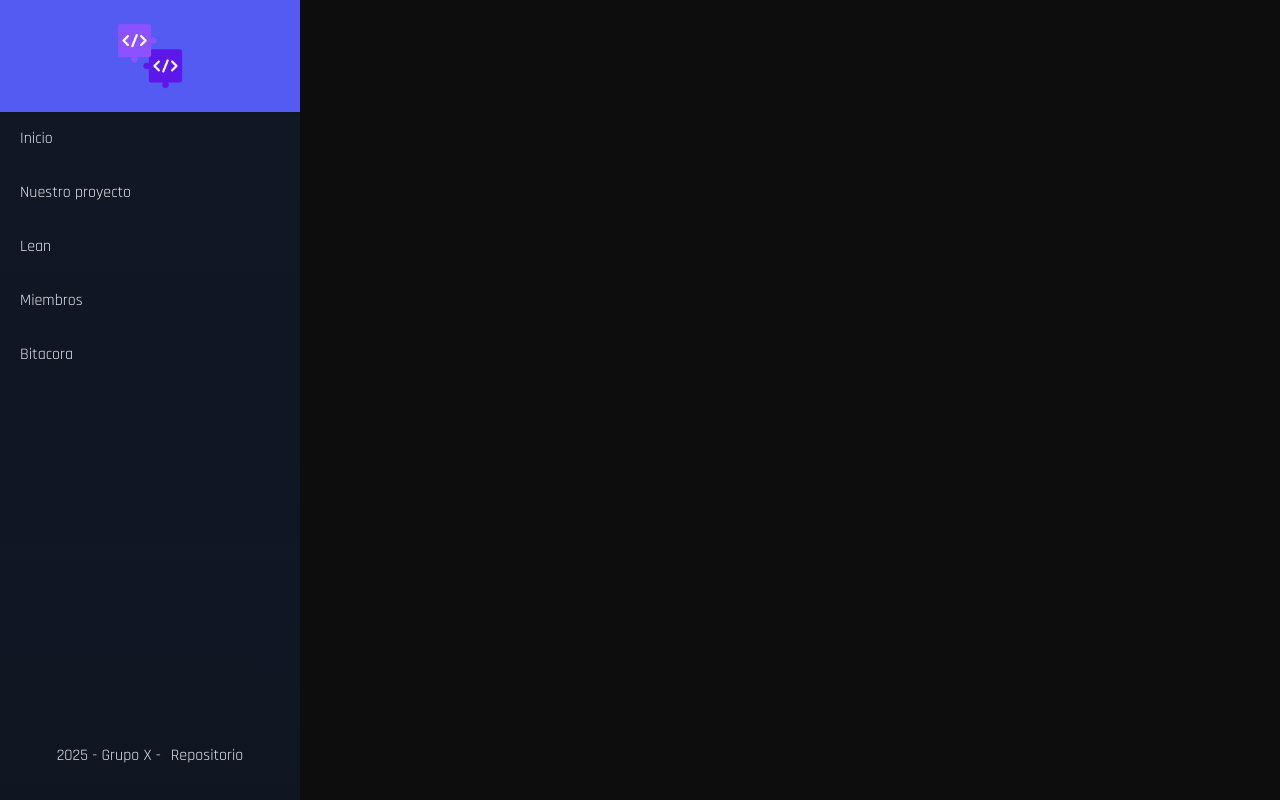
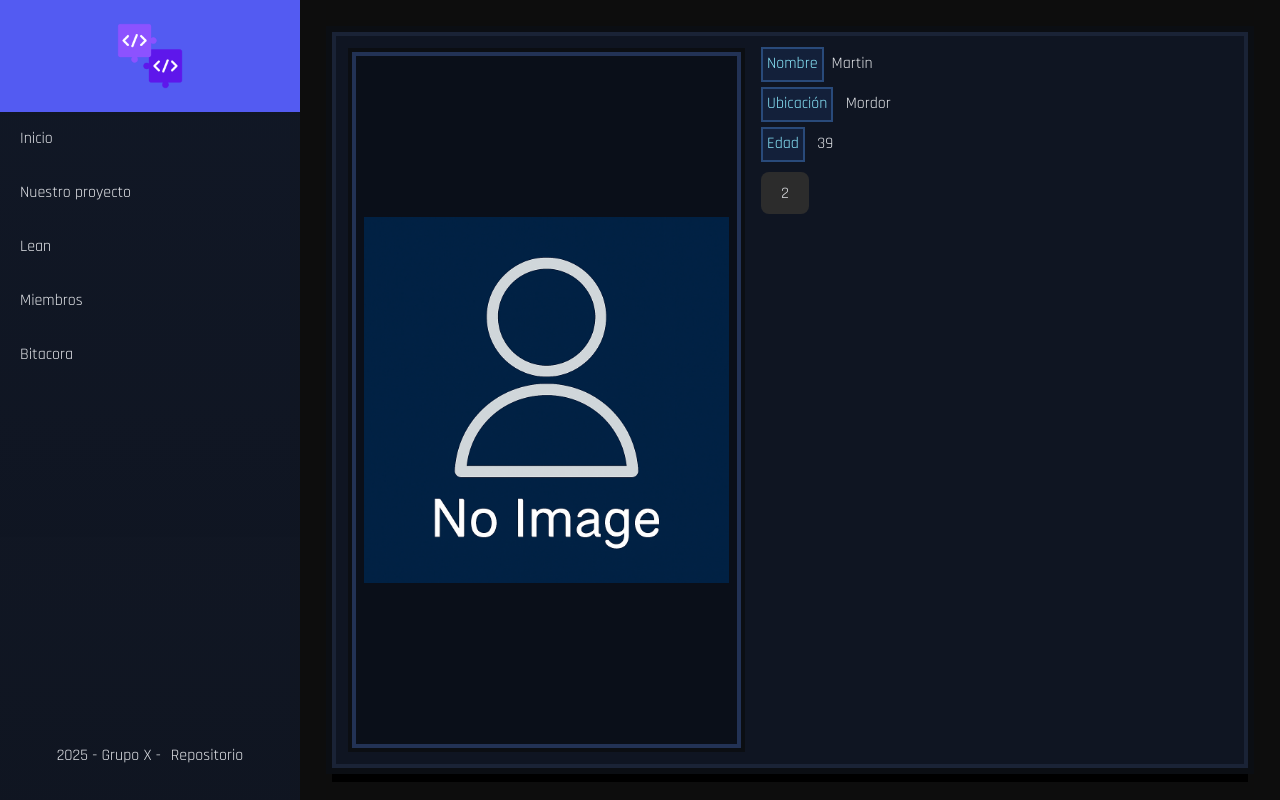
Before and after one commit to xxiicode/tp2-front-ifts2025, a React (Vite) app: page /miembros in a window 1280 px wide. Built offline with nearby package versions, Linux system fonts and the light colour scheme; no server answers.

Commit message:
little changes

```diff
--- a/src/App.jsx
+++ b/src/App.jsx
@@ -2,8 +2,10 @@
 import { BrowserRouter, Routes, Route } from 'react-router-dom'
 import Aside from './components/Aside.jsx'
 import Home from './pages/Home.jsx'
+import PlayMario from './pages/PlayMario.jsx'
 
 import LeanPage from './pages/Lean.jsx'
+import MartinPage from './pages/Martin.jsx'
 import BitacoraPage from './pages/Bitacora.jsx'
 
 function App () {
@@ -17,6 +19,8 @@ function App () {
               <Route path="/" element={<Home />} />
               <Route path="/bitacora" element={<BitacoraPage />} />
               <Route path="/lean" element={<LeanPage />} />
+              <Route path="/miembros" element={<MartinPage />} />
+              <Route path='/playmario' element={<PlayMario />} />
             </Routes>
           </main>
         </BrowserRouter>
--- a/src/pages/Martin.jsx
+++ b/src/pages/Martin.jsx
@@ -0,0 +1,16 @@
+import TeamCard from '../components/TeamCard'
+
+const MartinPage = () => {
+  return (
+    <>
+      <TeamCard
+        nombre="Martin"
+        ubicacion="Mordor"
+        edad={39}
+        initialCoins={2}
+      />
+    </>
+  )
+}
+
+export default MartinPage
```
Also changed, not shown: src/pages/PlayMario.jsx (added), 1 other file (tests, documents, lock files or other folders).
